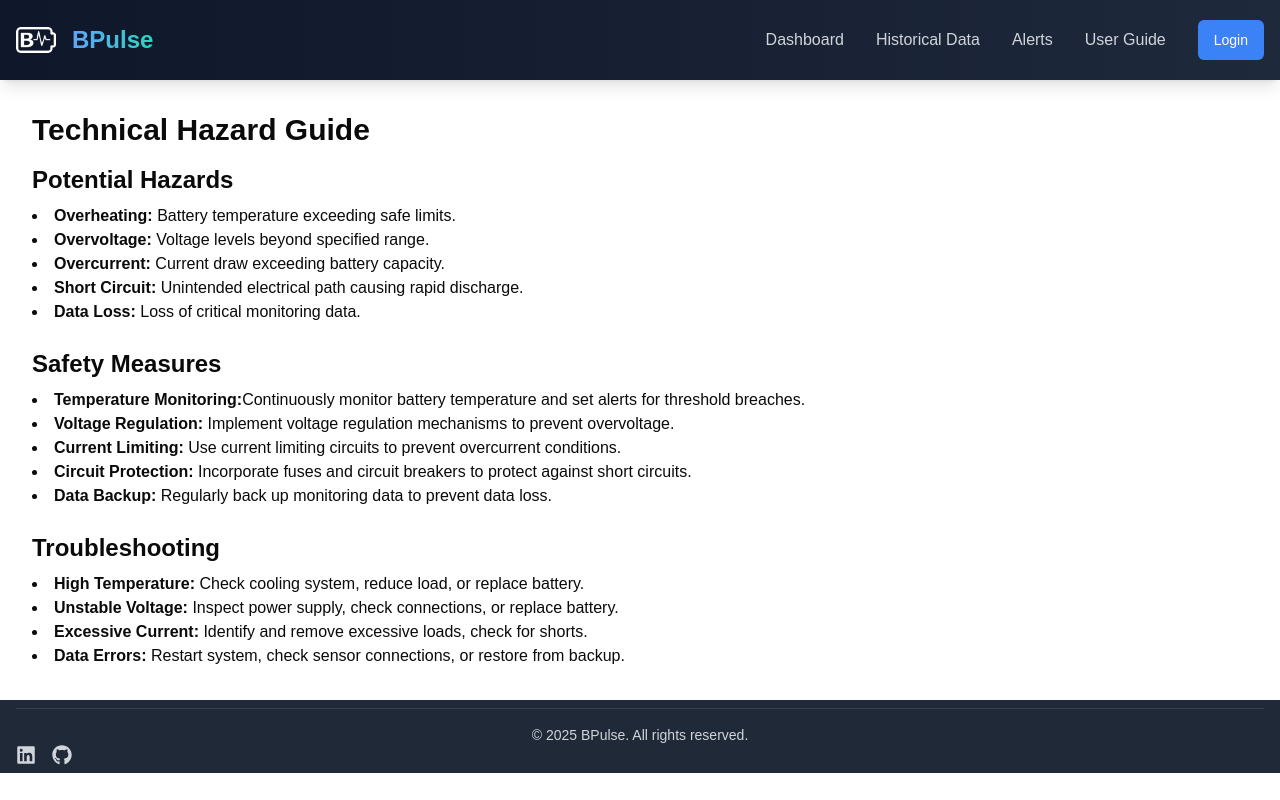
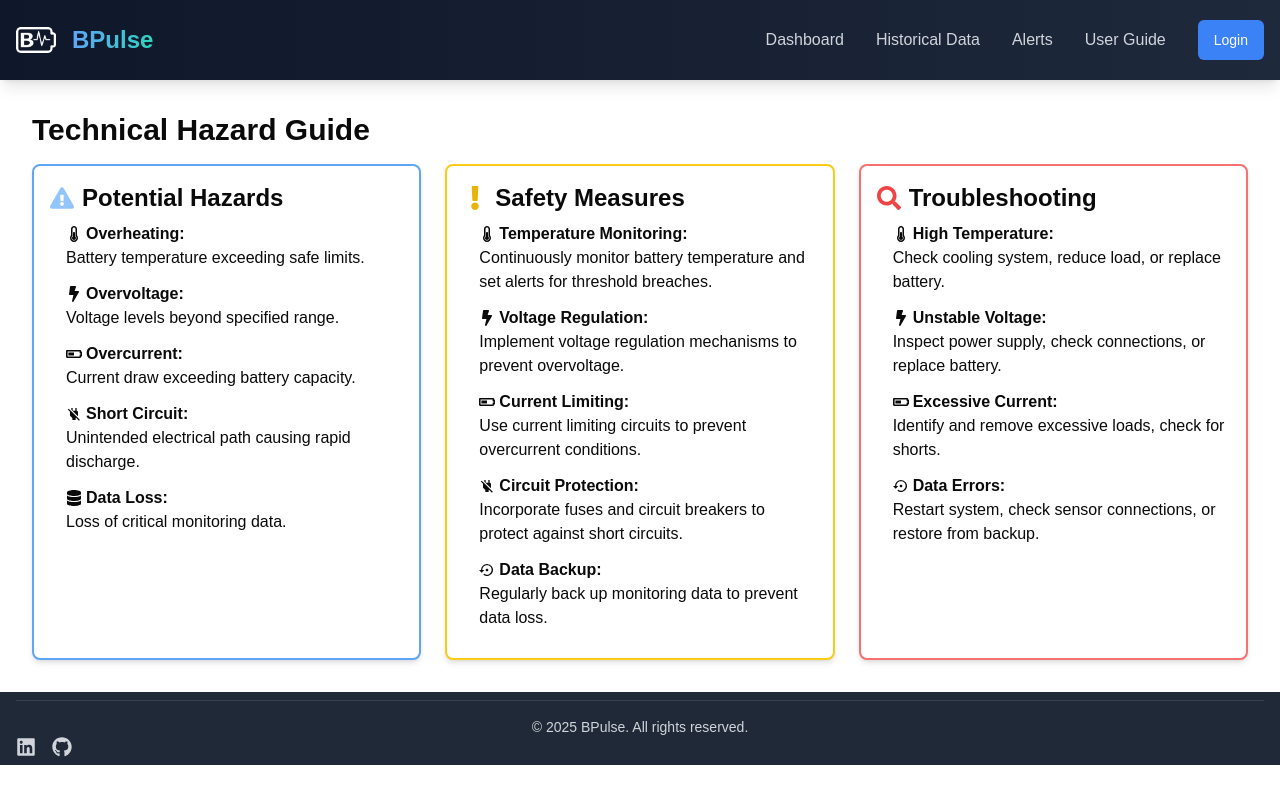
Before and after one commit to sumira/BPulse, a Next.js app: page /guide in a window 1280 px wide. Built offline with nearby package versions, Linux system fonts and the light colour scheme.

Commit message:
Enhance Technical Hazard Guide layout with icons and improved sections for hazards, safety measures, and troubleshooting

```diff
--- a/src/app/guide/page.tsx
+++ b/src/app/guide/page.tsx
@@ -1,82 +1,131 @@
+import {
+  FaExclamationTriangle,
+  FaThermometerHalf,
+  FaBolt,
+  FaBatteryHalf,
+  FaDatabase,
+  FaSearch,
+  FaExclamation,
+} from "react-icons/fa";
+import { MdSettingsBackupRestore, MdPowerOff } from "react-icons/md";
+
 export default function GuidePage() {
   return (
     <div className="container mx-auto p-8">
       <h1 className="text-3xl font-bold mb-4">Technical Hazard Guide</h1>
 
-      <section className="mb-6">
-        <h2 className="text-2xl font-semibold mb-2">Potential Hazards</h2>
-        <ul className="list-disc list-inside">
-          <li>
-            <span className="font-bold">Overheating:</span> Battery temperature
-            exceeding safe limits.
+      <div className="grid grid-cols-1 md:grid-cols-3 gap-6">
+        <section className="p-4 rounded-lg shadow-md bg-white flex flex-col border-solid border-2 border-blue-400">
+          <h2 className="text-2xl font-semibold mb-2 flex items-center">
+            <FaExclamationTriangle className="mr-2 text-blue-300" /> Potential
+            Hazards
+          </h2>
+          <ul className="list-none pl-4">
+            <li className="mb-3">
+              <span className="font-bold flex items-center">
+                <FaThermometerHalf className="mr-1" /> Overheating:
+              </span>{" "}
+              Battery temperature exceeding safe limits.
             </li>
-          <li>
-            <span className="font-bold">Overvoltage:</span> Voltage levels
-            beyond specified range.
+            <li className="mb-3">
+              <span className="font-bold flex items-center">
+                <FaBolt className="mr-1" /> Overvoltage:
+              </span>{" "}
+              Voltage levels beyond specified range.
             </li>
-          <li>
-            <span className="font-bold">Overcurrent:</span> Current draw
-            exceeding battery capacity.
+            <li className="mb-3">
+              <span className="font-bold flex items-center">
+                <FaBatteryHalf className="mr-1" /> Overcurrent:
+              </span>{" "}
+              Current draw exceeding battery capacity.
             </li>
-          <li>
-            <span className="font-bold">Short Circuit:</span> Unintended
-            electrical path causing rapid discharge.
+            <li className="mb-3">
+              <span className="font-bold flex items-center">
+                <MdPowerOff className="mr-1" /> Short Circuit:
+              </span>{" "}
+              Unintended electrical path causing rapid discharge.
             </li>
-          <li>
-            <span className="font-bold">Data Loss:</span> Loss of critical
-            monitoring data.
+            <li className="mb-3">
+              <span className="font-bold flex items-center">
+                <FaDatabase className="mr-1" /> Data Loss:
+              </span>{" "}
+              Loss of critical monitoring data.
             </li>
           </ul>
         </section>
 
-      <section className="mb-6">
-        <h2 className="text-2xl font-semibold mb-2">Safety Measures</h2>
-        <ul className="list-disc list-inside">
-          <li>
-            <span className="font-bold">Temperature Monitoring:</span>
+        <section className="p-4 rounded-lg shadow-md bg-white flex flex-col border-solid border-2 border-yellow-400">
+          <h2 className="text-2xl font-semibold mb-2 flex items-center">
+            <FaExclamation className="mr-2 text-yellow-500" /> Safety Measures
+          </h2>
+          <ul className="list-none pl-4">
+            <li className="mb-3">
+              <span className="font-bold flex items-center">
+                <FaThermometerHalf className="mr-1" /> Temperature Monitoring:
+              </span>{" "}
               Continuously monitor battery temperature and set alerts for
               threshold breaches.
             </li>
-          <li>
-            <span className="font-bold">Voltage Regulation:</span> Implement
-            voltage regulation mechanisms to prevent overvoltage.
+            <li className="mb-3">
+              <span className="font-bold flex items-center">
+                <FaBolt className="mr-1" /> Voltage Regulation:
+              </span>{" "}
+              Implement voltage regulation mechanisms to prevent overvoltage.
             </li>
-          <li>
-            <span className="font-bold">Current Limiting:</span> Use current
-            limiting circuits to prevent overcurrent conditions.
+            <li className="mb-3">
+              <span className="font-bold flex items-center">
+                <FaBatteryHalf className="mr-1" /> Current Limiting:
+              </span>{" "}
+              Use current limiting circuits to prevent overcurrent conditions.
             </li>
-          <li>
-            <span className="font-bold">Circuit Protection:</span> Incorporate
-            fuses and circuit breakers to protect against short circuits.
+            <li className="mb-3">
+              <span className="font-bold flex items-center">
+                <MdPowerOff className="mr-1" /> Circuit Protection:
+              </span>{" "}
+              Incorporate fuses and circuit breakers to protect against short
+              circuits.
             </li>
-          <li>
-            <span className="font-bold">Data Backup:</span> Regularly back up
-            monitoring data to prevent data loss.
+            <li className="mb-3">
+              <span className="font-bold flex items-center">
+                <MdSettingsBackupRestore className="mr-1" /> Data Backup:
+              </span>{" "}
+              Regularly back up monitoring data to prevent data loss.
             </li>
           </ul>
         </section>
 
-      <section>
-        <h2 className="text-2xl font-semibold mb-2">Troubleshooting</h2>
-        <ul className="list-disc list-inside">
-          <li>
-            <span className="font-bold">High Temperature:</span> Check cooling
-            system, reduce load, or replace battery.
+        <section className="p-4 rounded-lg shadow-md bg-white flex flex-col border-solid border-2 border-red-400">
+          <h2 className="text-2xl font-semibold mb-2 flex items-center">
+            <FaSearch className="mr-2 text-red-500" /> Troubleshooting
+          </h2>
+          <ul className="list-none pl-4">
+            <li className="mb-3">
+              <span className="font-bold flex items-center">
+                <FaThermometerHalf className="mr-1" /> High Temperature:
+              </span>{" "}
+              Check cooling system, reduce load, or replace battery.
             </li>
-          <li>
-            <span className="font-bold">Unstable Voltage:</span> Inspect power
-            supply, check connections, or replace battery.
+            <li className="mb-3">
+              <span className="font-bold flex items-center">
+                <FaBolt className="mr-1" /> Unstable Voltage:
+              </span>{" "}
+              Inspect power supply, check connections, or replace battery.
             </li>
-          <li>
-            <span className="font-bold">Excessive Current:</span> Identify and
-            remove excessive loads, check for shorts.
+            <li className="mb-3">
+              <span className="font-bold flex items-center">
+                <FaBatteryHalf className="mr-1" /> Excessive Current:
+              </span>{" "}
+              Identify and remove excessive loads, check for shorts.
             </li>
-          <li>
-            <span className="font-bold">Data Errors:</span> Restart system,
-            check sensor connections, or restore from backup.
+            <li className="mb-3">
+              <span className="font-bold flex items-center">
+                <MdSettingsBackupRestore className="mr-1" /> Data Errors:
+              </span>{" "}
+              Restart system, check sensor connections, or restore from backup.
             </li>
           </ul>
         </section>
       </div>
+    </div>
   );
 }
```
Lines whose indentation alone changed are shown as unchanged.
